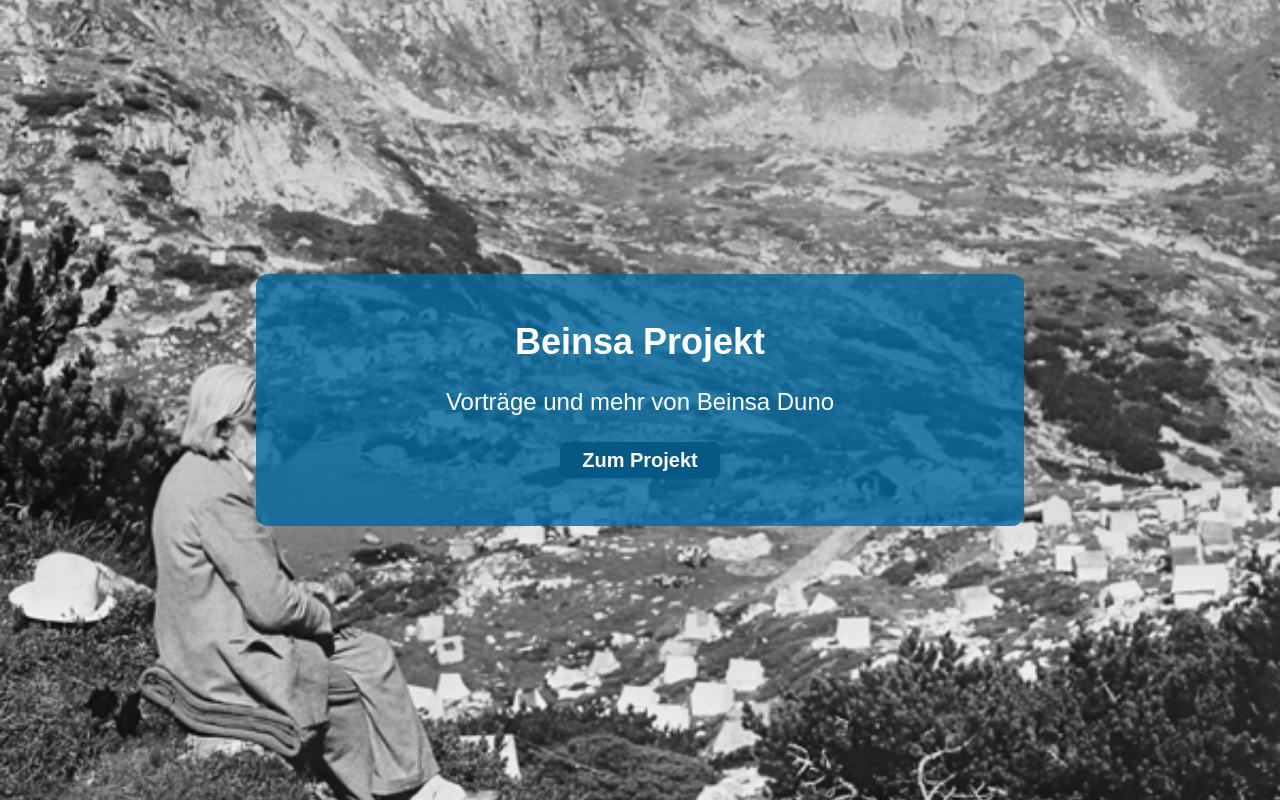
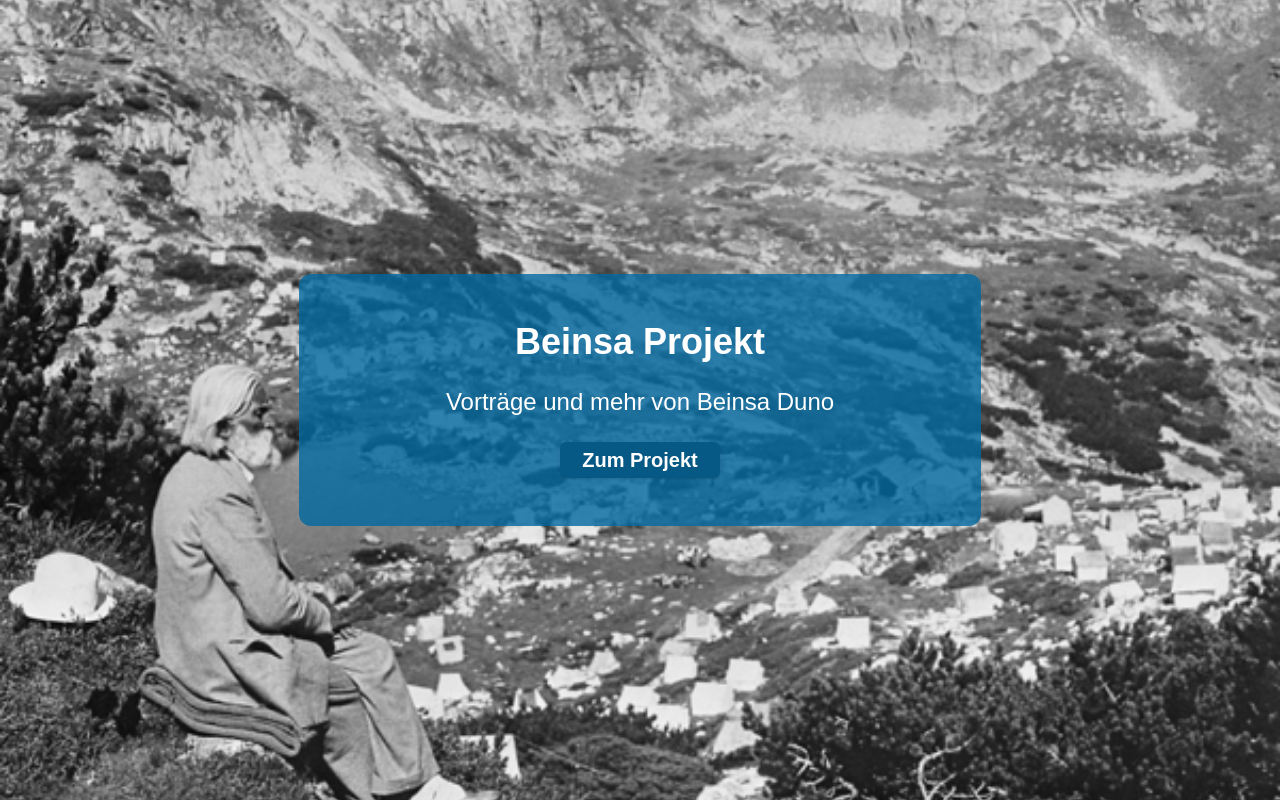
Before and after one commit to mkireva/beinsa-project, a Next.js app: page / in a window 1280 px wide. Built offline with nearby package versions, Linux system fonts and the light colour scheme.

Commit message:
fix: home wip

```diff
--- a/src/app/page.tsx
+++ b/src/app/page.tsx
@@ -5,7 +5,7 @@ export default function Home() {
   return (
     <div className="bg-black bg-home-img bg-cover bg-center">
       <main className="flex flex-col justify-center text-center max-w-5xl mx-auto h-dvh">
-        <div className="flex flex-col gap-6 p-12 items-center rounded-xl bg-sky-700/80 w-3/4 sm:max-w-3/4 mx-auto text-white sm:text-2xl">
+        <div className="flex flex-col gap-6 p-12 items-center rounded-xl bg-sky-700/80 w-2/3 sm:max-w-3/4 mx-auto text-white sm:text-2xl">
           <h1 className="text-4xl font-bold">Beinsa Projekt</h1>
           <p className="text-md">Vorträge und mehr von Beinsa Duno</p>
           <Link href="./home" >
```
